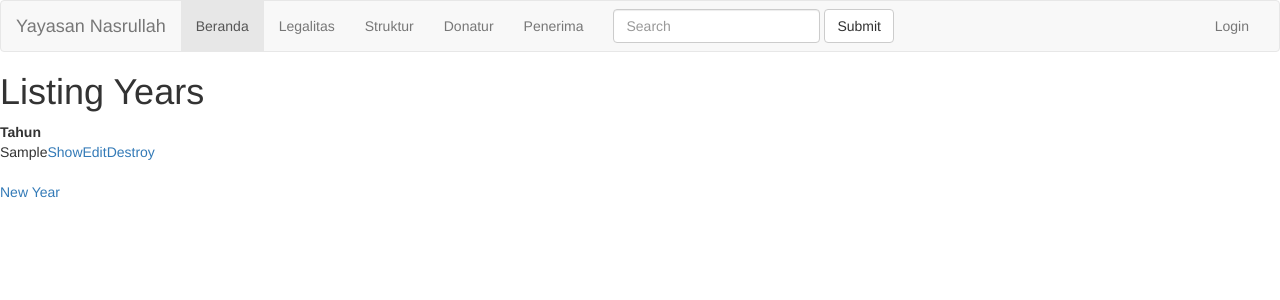
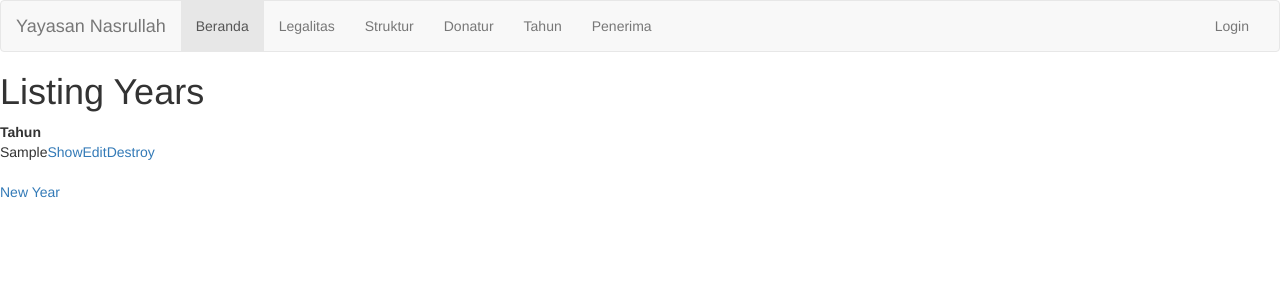
Before and after one commit to malprax/yayasan_yakin, a Rails app: page /years in a window 1280 px wide. Shown: the top 300 px of the page. Run offline with Rails 7, Linux system fonts and the light colour scheme; tables that the repository leaves empty hold one stand-in row (values such as "Sample post"); style sheets or scripts are compiled from the project's sources; some libraries are stand-ins or nearby versions.

Commit message:
add association in year and month

```diff
--- a/app/controllers/years_controller.rb
+++ b/app/controllers/years_controller.rb
@@ -10,11 +10,13 @@ class YearsController < ApplicationController
   # GET /years/1
   # GET /years/1.json
   def show
+    @month = @year.months.order('created_at')
   end
 
   # GET /years/new
   def new
     @year = Year.new
+    @month = @year.months.build
   end
 
   # GET /years/1/edit
@@ -28,7 +30,7 @@ class YearsController < ApplicationController
 
     respond_to do |format|
       if @year.save
-        format.html { redirect_to @year, notice: 'Year was successfully created.' }
+        format.html { redirect_to @years, notice: 'Year was successfully created.' }
         format.json { render :show, status: :created, location: @year }
       else
         format.html { render :new }
@@ -69,6 +71,6 @@ class YearsController < ApplicationController
 
     # Never trust parameters from the scary internet, only allow the white list through.
     def year_params
-      params.require(:year).permit(:tahun)
+      params.require(:year).permit(:tahun, :months_attributes => [:id, :year_id, :bulan])
     end
 end
--- a/app/models/month.rb
+++ b/app/models/month.rb
@@ -1,2 +1,3 @@
 class Month < ActiveRecord::Base
+  belongs_to :year
 end
--- a/app/models/year.rb
+++ b/app/models/year.rb
@@ -1,2 +1,3 @@
 class Year < ActiveRecord::Base
+  has_many :months, dependent: :destroy
 end
--- a/app/views/layouts/_navigation.html.erb
+++ b/app/views/layouts/_navigation.html.erb
@@ -18,15 +18,16 @@
         <li><%= link_to 'Legalitas', legalitas_path %></li>
         <li><%= link_to 'Struktur', struktur_path %></li>
         <li><%= link_to 'Donatur', donatur_path %></li>
+        <li><%= link_to 'Tahun', years_path %></li>
         <li><a href="#">Penerima</a></li>
 
       </ul>
-      <form class="navbar-form navbar-left" role="search">
+      <!-- <form class="navbar-form navbar-left" role="search">
         <div class="form-group">
           <input type="text" class="form-control" placeholder="Search">
         </div>
         <button type="submit" class="btn btn-default">Submit</button>
-      </form>
+      </form> -->
       <ul class="nav navbar-nav navbar-right">
         <li><a href="#">Login</a></li>
       </ul>
```
